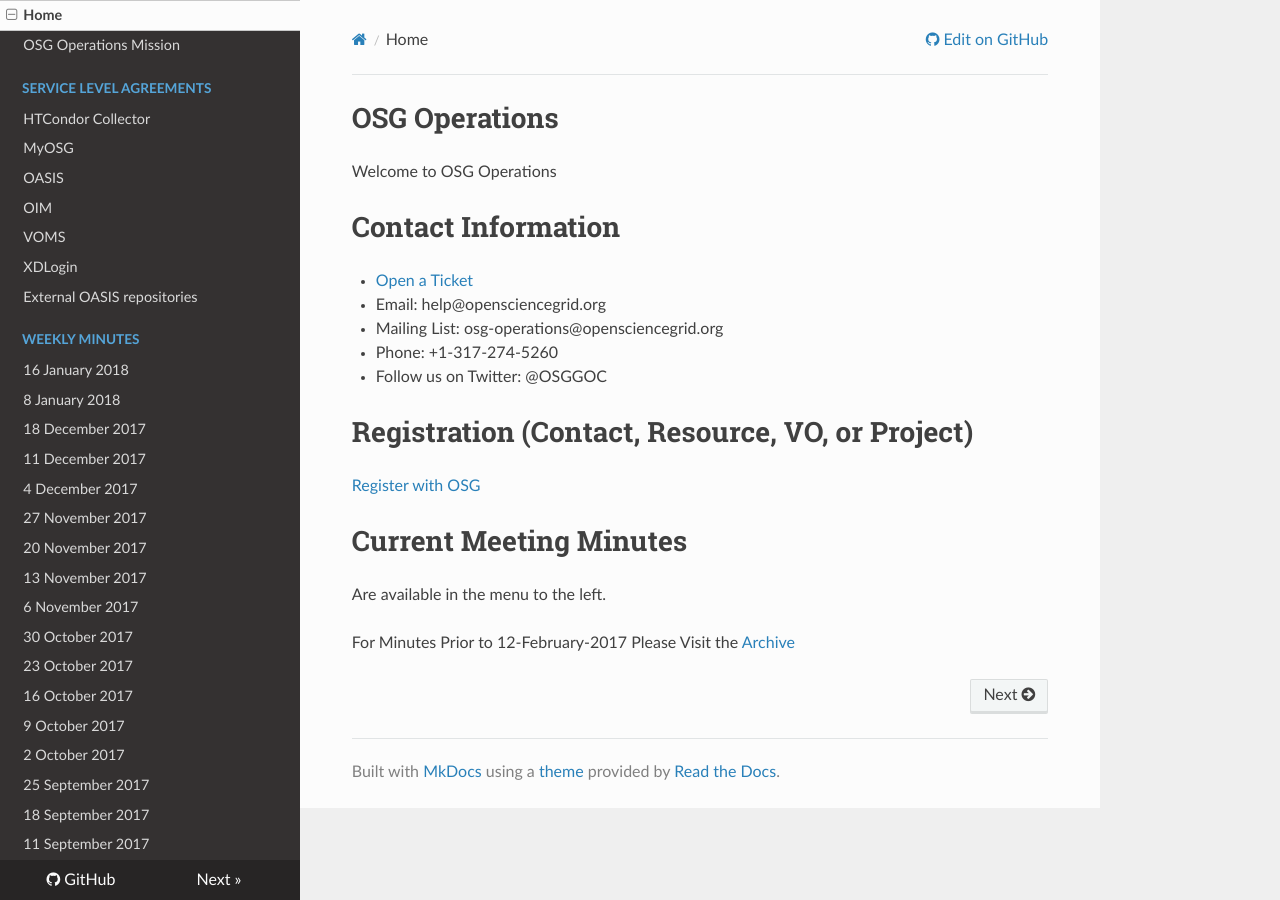
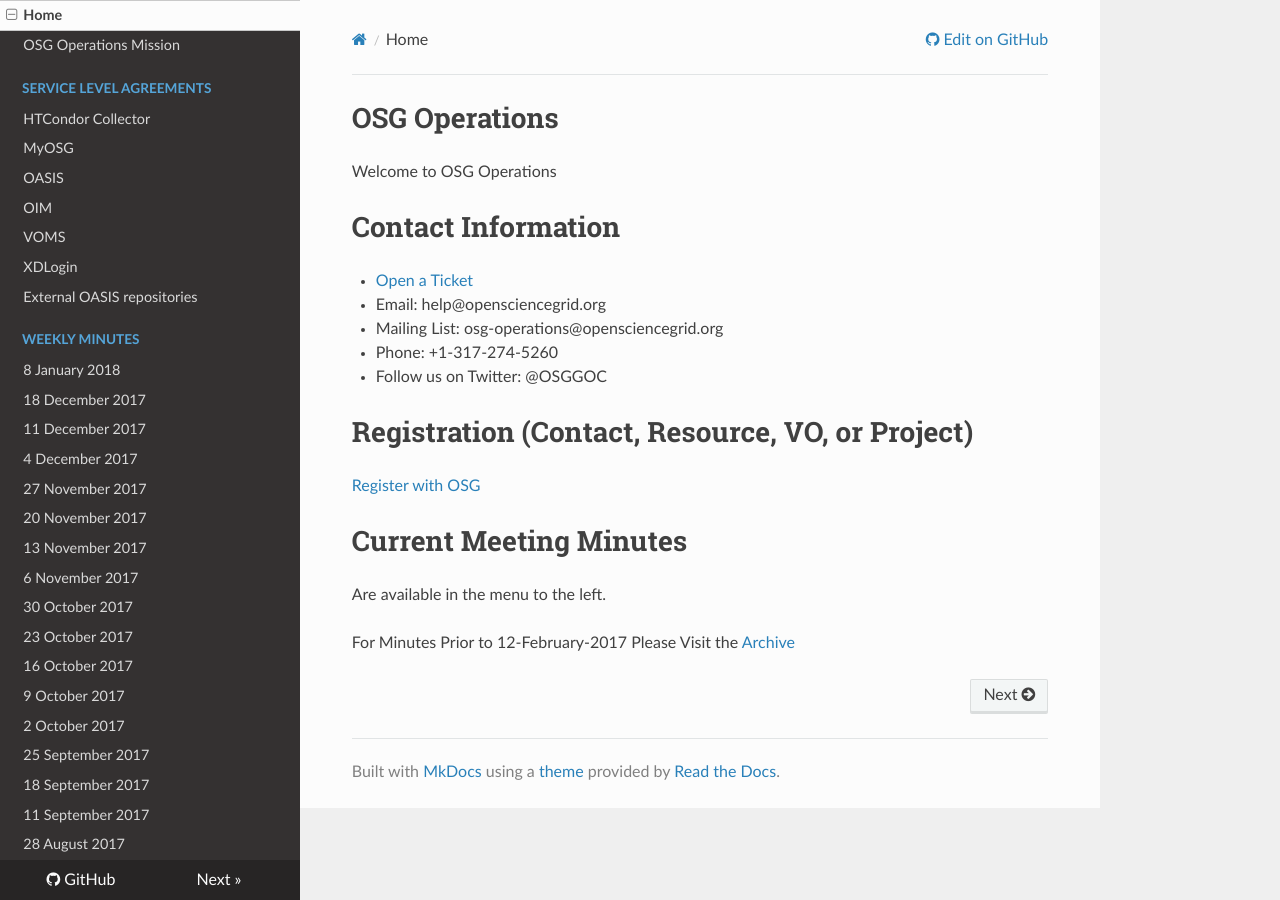
Before and after one commit to osg-htc/operations, an MkDocs documentation site: the page built from docs/index.md, in a window 1280 px wide. Built offline with MkDocs 1.6.1, drawn with Linux system fonts in a browser that asks for light colours; nearby versions of some CDN libraries; old or Windows-style settings are respelled for this version of MkDocs.

Commit message:
Update mkdocs.yml

```diff
--- a/mkdocs.yml
+++ b/mkdocs.yml
@@ -16,7 +16,6 @@
   - 'XDLogin': 'SLA/xdlogin.md'
 - External OASIS repositories: 'external-oasis-repos.md'
 - Weekly Minutes:
-  - '16 January 2018': 'WeeklyMinutes/16Jan2018.md'
   - '8 January 2018': 'WeeklyMinutes/08Jan2018.md'
   - '18 December 2017': 'WeeklyMinutes/18Dec2017.md'
   - '11 December 2017': 'WeeklyMinutes/11Dec2017.md'
```
